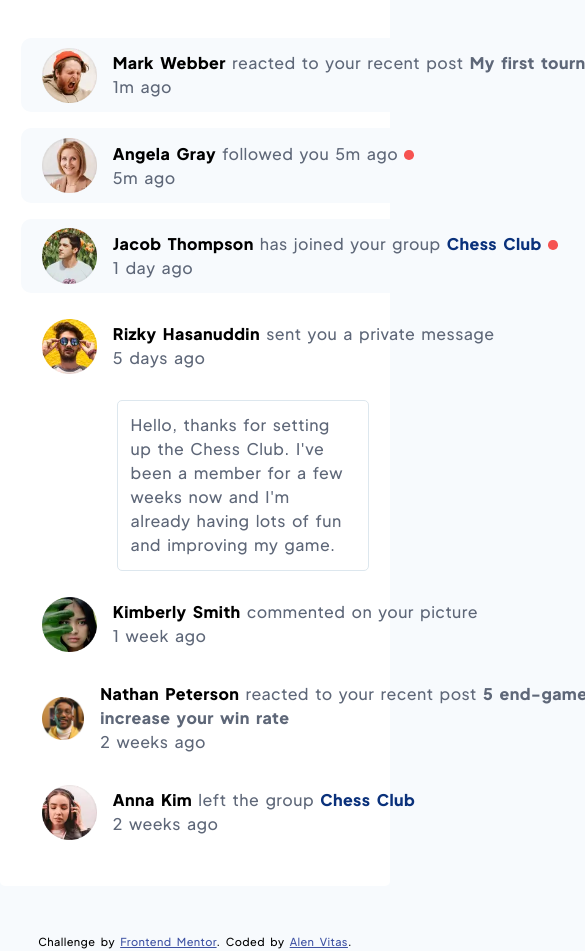
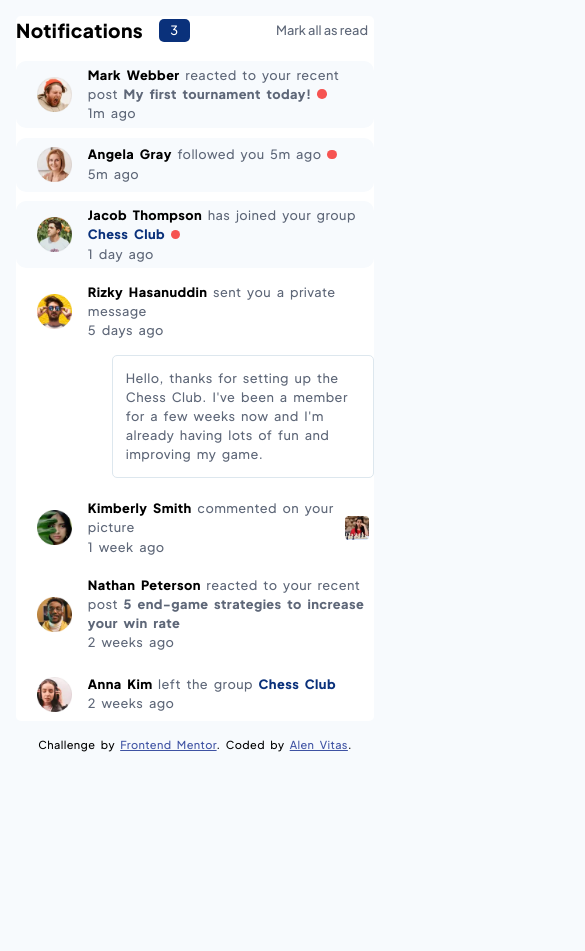
Before and after one commit to Al3377/notifications-page-main, a website: page index.html in a window 390 px wide. Shown: the top 951 px of the page, 585 px wide, since content can reach past the window. After the commit the page ends 860 px from the top, so only its background shows below. Drawn offline with Linux system fonts and the light colour scheme.

Commit message:
fixed responsive problems

```diff
--- a/sass/_elements.scss
+++ b/sass/_elements.scss
@@ -13,17 +13,23 @@ button {
 }
 
 .tab {
-  width: 700px;
+  // width: 700px;
   padding: 0.3rem;
-  margin-bottom: 1rem; // Ukloniti ako gutter odredim sa flexbox gap
+  margin-bottom: 1rem;
   border-radius: 10px;
-
   display: flex;
   align-items: center;
+  @media (max-width: 600px) {
+    margin-bottom: 0.6rem;
+  }
 
   &__img {
-    width: 8%;
+    max-width: 55px;
+
     margin: 0.3rem 1rem;
+    @media (max-width: 600px) {
+      max-width: 35px;
+    }
   }
 }
 
@@ -41,7 +47,7 @@ button {
 }
 
 .img-post {
-  width: 7%;
+  max-width: 7%;
   margin-left: auto;
 }
 .dot {
--- a/sass/_typography.scss
+++ b/sass/_typography.scss
@@ -3,6 +3,12 @@ body {
   font-family: "Plus Jakarta Sans", sans-serif;
   word-spacing: 3px;
   letter-spacing: 0.4px;
+  @media (max-width: 600px) {
+    font-size: 0.8rem;
+  }
+  @media (max-width: 375px) {
+    font-size: 0.6rem;
+  }
 }
 .name {
   font-weight: 800;
--- a/sass/_utilities.scss
+++ b/sass/_utilities.scss
@@ -15,6 +15,9 @@
 }
 .main-padding {
   padding: 1.3rem;
+  @media (max-width: 600px) {
+    padding: 0;
+  }
 }
 .pointer-blue:hover {
   color: $blue;
--- a/sass/main.scss
+++ b/sass/main.scss
@@ -2,20 +2,16 @@
 @use "elements";
 @use "typography";
 @use "utilities";
-body {
-  display: flex;
-  flex-direction: column;
-  align-items: center;
-  justify-content: center;
-}
+
 .notifications {
   max-width: 740px;
-  // margin: 3rem auto;
+  height: auto;
+  margin: 3rem auto;
   border-radius: 5px;
   margin-bottom: 1rem;
-  @media (max-width: 425px) {
+  @media (max-width: 600px) {
     max-width: 100%;
-    margin: 3rem 1rem;
+    margin: 1rem;
   }
   &__header {
     display: flex;
@@ -26,5 +22,8 @@ body {
   }
   &__tabs {
     margin-top: 2.5rem;
+    @media (max-width: 600px) {
+      margin-top: 1rem;
+    }
   }
 }
```
Also changed, not shown: css/style.css, 1 other file.
